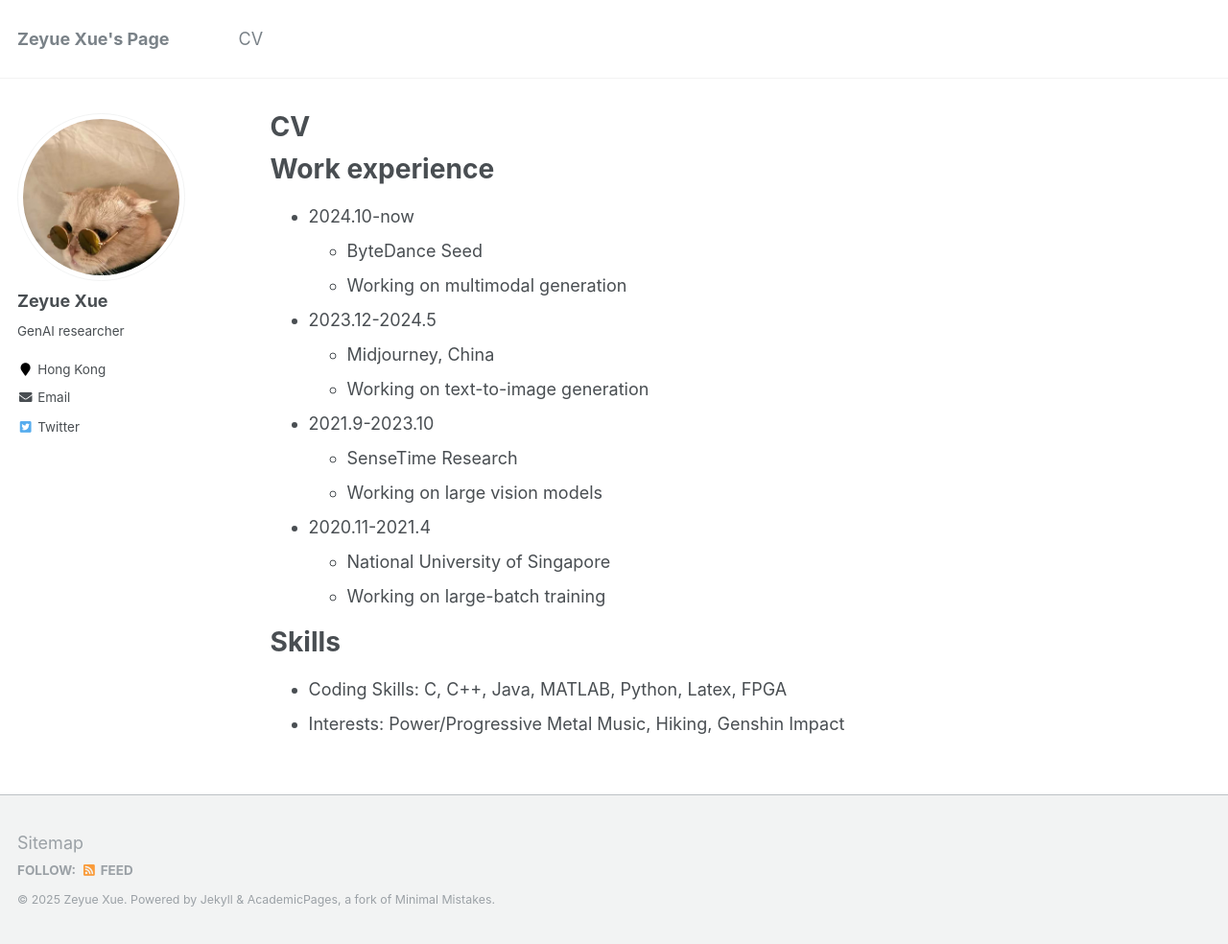
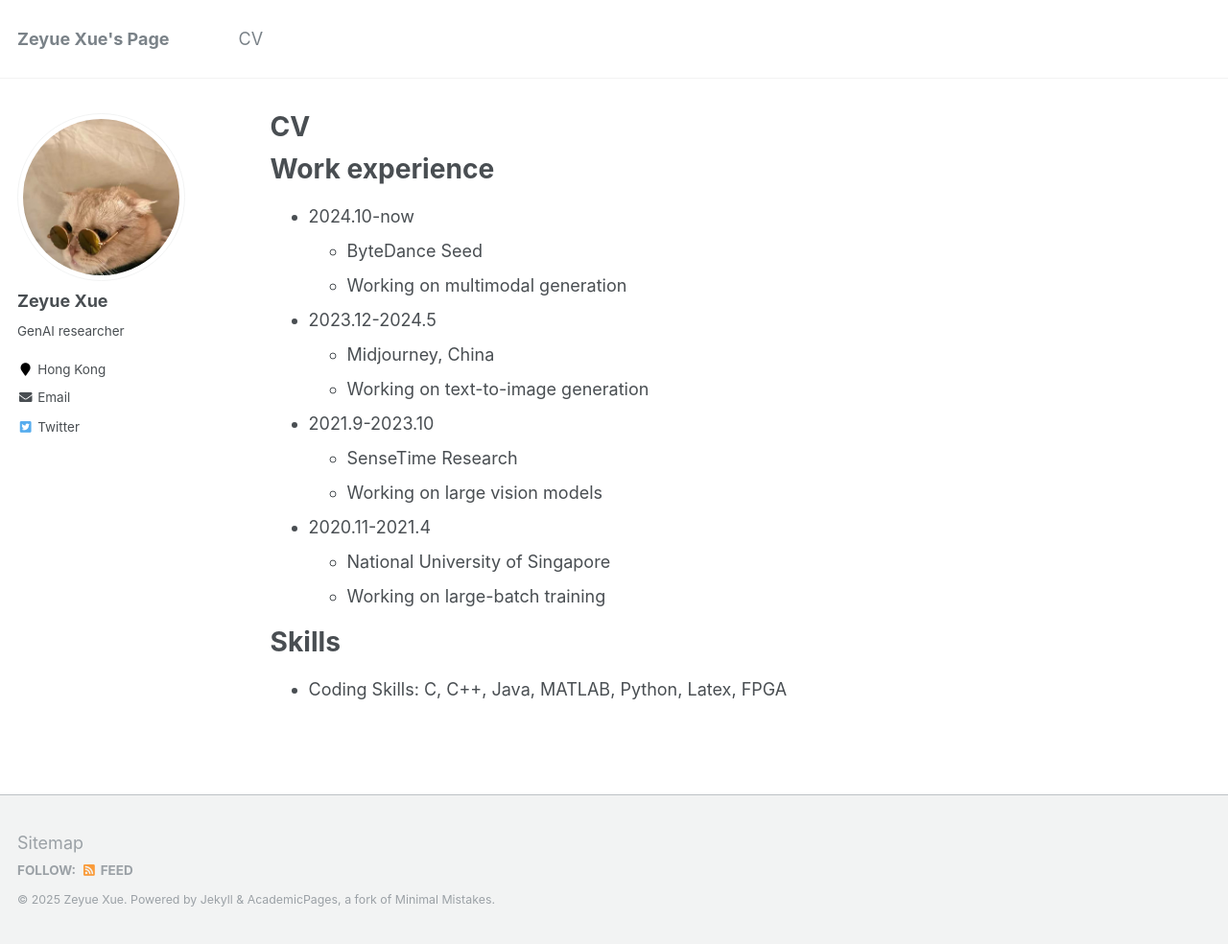
Before and after one commit to XueZeyue/xuezeyue.github.io, a Jekyll site: the page built from _pages/cv.md, in a window 1280 px wide and 984 px high. Shown: the whole window at 96% size. Built offline with Jekyll 4.4.1, drawn with Linux system fonts in a browser that asks for light colours.

Commit message:
initial commit

```diff
--- a/_pages/cv.md
+++ b/_pages/cv.md
@@ -32,4 +32,3 @@ Work experience
 Skills
 ======
 * Coding Skills:  C, C++, Java, MATLAB, Python, Latex, FPGA
-* Interests: Power/Progressive Metal Music, Hiking, Genshin Impact
```
